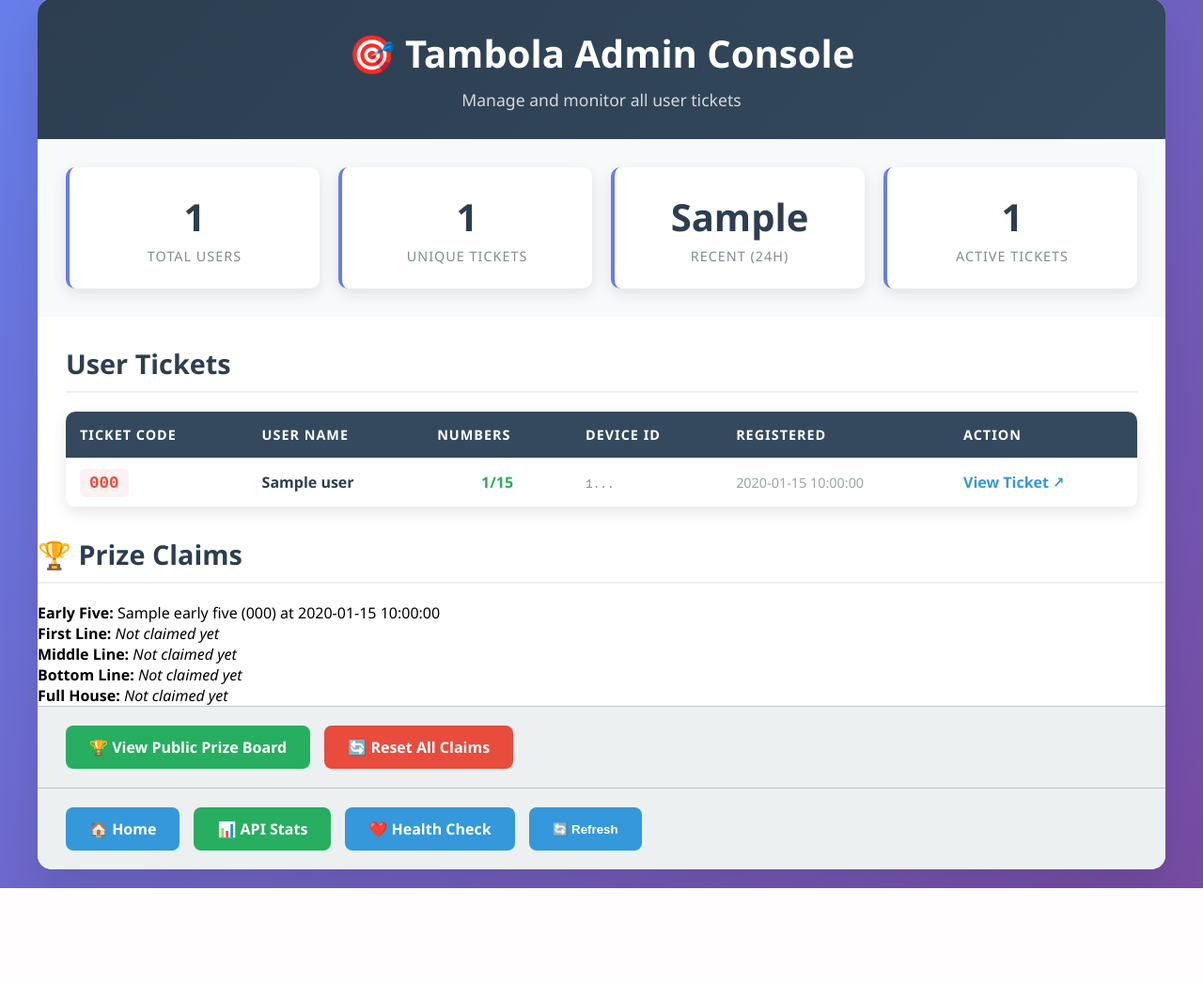
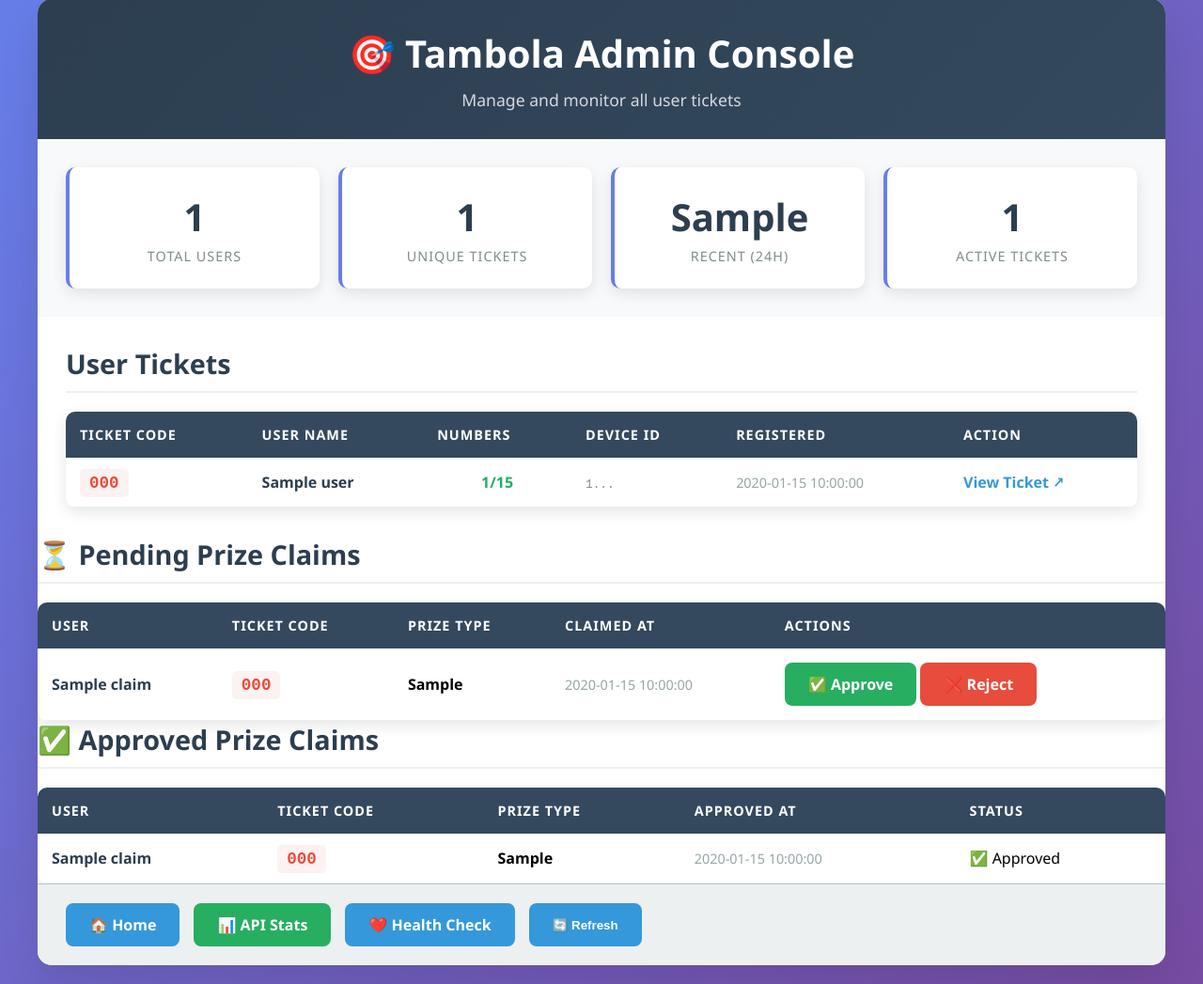
Before and after one commit to ayanlove81-creator/Tambola, a Python web app: template templates/admin.html in a window 1280 px wide. Shown: the part 21-1068 px from the top of the page at 94% size. Before the commit the page ends 966 px from the top, so only its background shows below. Run offline with Jinja, Linux system fonts and the light colour scheme; the template is opened without the code that fills it: most values are stand-ins (such as "Sample title", 1, 10 or a date in 2020).

Commit message:
Update admin.html

```diff
--- a/templates/admin.html
+++ b/templates/admin.html
@@ -311,31 +311,89 @@
             </div>
             {% endif %}
         </div>
-        <!-- Prize Claims Section -->
-<div class="prizes-section">
-    <h2 class="section-title">🏆 Prize Claims</h2>
+<!-- Pending Claims Section -->
+<div class="pending-claims-section">
+    <h2 class="section-title">⏳ Pending Prize Claims</h2>
 
-    <div class="prizes-summary">
-        {% set prizes = ['early_five', 'first_line', 'middle_line', 'bottom_line', 'full_house'] %}
-        {% for prize in prizes %}
-            {% set claim = prize_claims.get(prize) %}
-            <div class="prize-status">
-                <strong>{{ prize.replace('_', ' ').title() }}:</strong>
-                {% if claim %}
-                    {{ claim.name }} ({{ claim.ticket_code }}) at {{ claim.claimed_at }}
-                {% else %}
-                    <em>Not claimed yet</em>
-                {% endif %}
-            </div>
-        {% endfor %}
+    {% if pending_claims %}
+    <div class="claims-table">
+        <table class="users-table">
+            <thead>
+                <tr>
+                    <th>User</th>
+                    <th>Ticket Code</th>
+                    <th>Prize Type</th>
+                    <th>Claimed At</th>
+                    <th>Actions</th>
+                </tr>
+            </thead>
+            <tbody>
+                {% for claim in pending_claims %}
+                <tr>
+                    <td class="user-name">{{ claim.name }}</td>
+                    <td><span class="ticket-code">{{ claim.ticket_code }}</span></td>
+                    <td><strong>{{ claim.prize_type.replace('_', ' ').title() }}</strong></td>
+                    <td class="timestamp">{{ claim.claimed_at }}</td>
+                    <td>
+                        <a href="/admin/approve_claim/{{ claim.id }}" class="btn btn-success"
+                           onclick="return confirm('Approve this claim for {{ claim.name }}?')">
+                            ✅ Approve
+                        </a>
+                        <a href="/admin/reject_claim/{{ claim.id }}" class="btn btn-danger"
+                           onclick="return confirm('Reject this claim for {{ claim.name }}?')">
+                            ❌ Reject
+                        </a>
+                    </td>
+                </tr>
+                {% endfor %}
+            </tbody>
+        </table>
     </div>
+    {% else %}
+    <div class="empty-state">
+        <div>✅</div>
+        <h3>No pending claims</h3>
+        <p>All claims have been processed</p>
+    </div>
+    {% endif %}
+</div>
 
-    <div class="admin-actions">
-        <a href="/prizes" class="btn btn-success">🏆 View Public Prize Board</a>
-        <a href="/admin/prizes/reset" class="btn btn-danger" onclick="return confirm('Reset all prize claims?')">
-            🔄 Reset All Claims
-        </a>
+<!-- Approved Claims Section -->
+<div class="approved-claims-section">
+    <h2 class="section-title">✅ Approved Prize Claims</h2>
+
+    {% if approved_claims %}
+    <div class="claims-table">
+        <table class="users-table">
+            <thead>
+                <tr>
+                    <th>User</th>
+                    <th>Ticket Code</th>
+                    <th>Prize Type</th>
+                    <th>Approved At</th>
+                    <th>Status</th>
+                </tr>
+            </thead>
+            <tbody>
+                {% for claim in approved_claims %}
+                <tr>
+                    <td class="user-name">{{ claim.name }}</td>
+                    <td><span class="ticket-code">{{ claim.ticket_code }}</span></td>
+                    <td><strong>{{ claim.prize_type.replace('_', ' ').title() }}</strong></td>
+                    <td class="timestamp">{{ claim.approved_at }}</td>
+                    <td><span class="status-approved">✅ Approved</span></td>
+                </tr>
+                {% endfor %}
+            </tbody>
+        </table>
     </div>
+    {% else %}
+    <div class="empty-state">
+        <div>🏆</div>
+        <h3>No approved claims yet</h3>
+        <p>Approve some claims to see winners here</p>
+    </div>
+    {% endif %}
 </div>
         <div class="admin-actions">
             <a href="/" class="btn btn-primary">🏠 Home</a>
```
